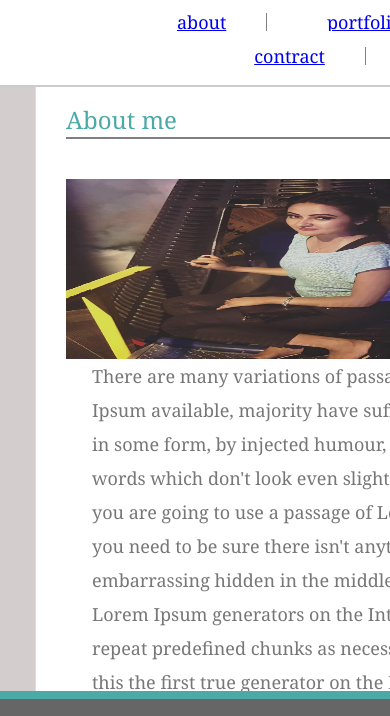
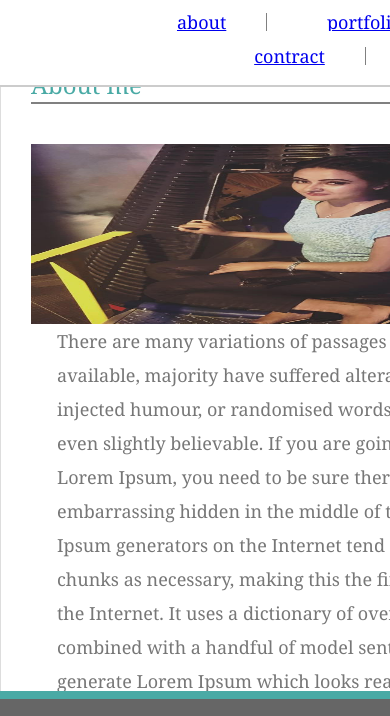
Before and after one commit to raianazaman/Responsive-Portfolio, a plain HTML site: page index.html in a window 390 px wide. Shown: the part 93-809 px from the top of the page. Drawn offline with Linux system fonts and the light colour scheme; files whose address does not match are found by name.

Commit message:
Add files via upload

```diff
--- a/style.css
+++ b/style.css
@@ -242,7 +242,7 @@ p1{
     margin-right: 100px;
   }
 
-  #main-bio {
+  .main{
     width: 390px;
     margin-left: 130px;
   }
@@ -274,12 +274,14 @@ p1{
   }
   .menu {    width: 420px;
   }
-  .main-bio {
+  .main {
     position: static;
     width: 685px;
     margin-right: 35px;
     margin-left: 35px;
   }
+
+
   .bio-image {
     position: static;
     width: 50%;
@@ -324,12 +326,13 @@ p1{
     padding: 0px 40px;
   }
 
-  #main-bio{
+ .main{
     position: static;
     width: 550px;
     margin: 35px;
     margin-bottom: 0px;
   }
+
 
   #bio-image  {
     position: static;
```
Also changed, not shown: contact.html (+2 -1 lines).
